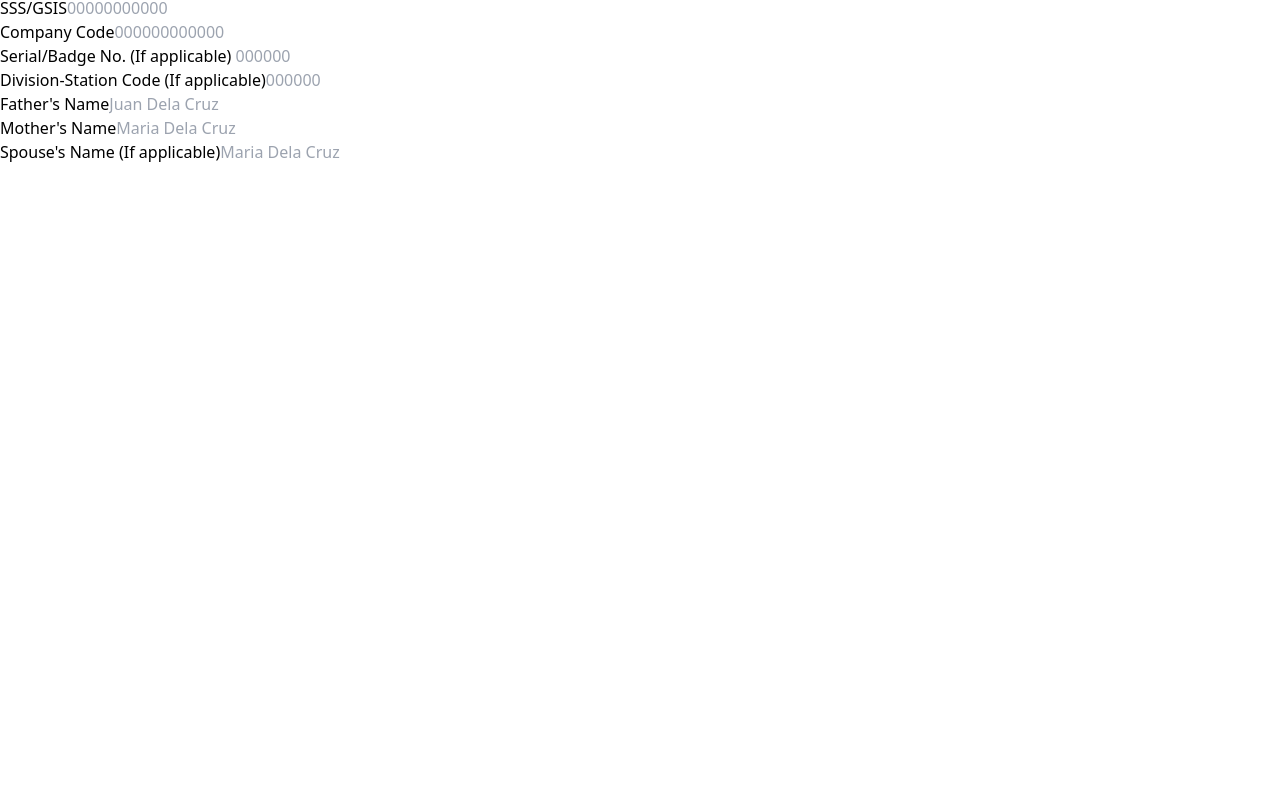
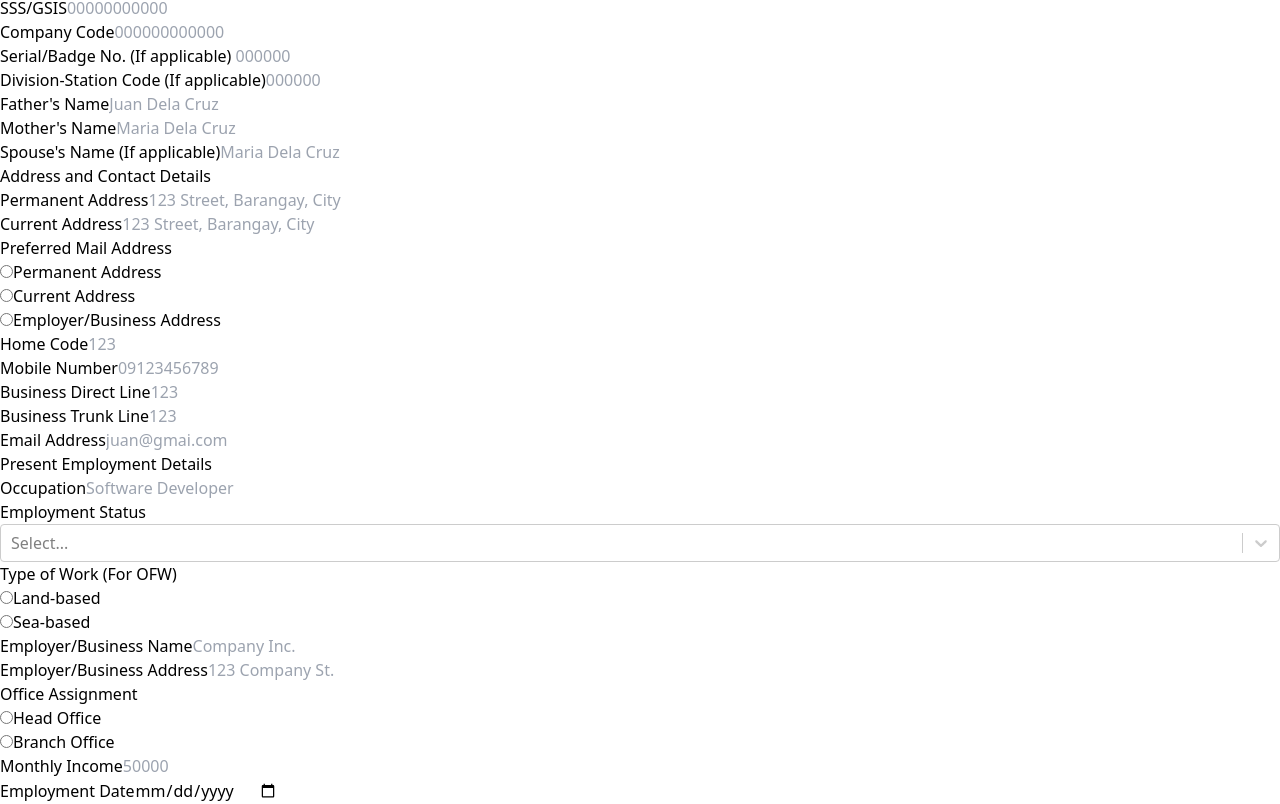
Before and after one commit to Veritaaaas/pag-ibig, a React (Vite) app in the folder frontend/: page /add-member in a window 1280 px wide. Shown: the part 1270-2074 px from the top of the page. Before the commit the page ends 1434 px from the top, so only its background shows below. Built offline with nearby package versions, Linux system fonts and the light colour scheme.

Commit message:
Add PresentEmpForm component for present employment details entry

```diff
--- a/frontend/src/components/form/Form.jsx
+++ b/frontend/src/components/form/Form.jsx
@@ -1,16 +1,21 @@
-import CreatableSelect from 'react-select/creatable';
-import { useState } from 'react';
+
 
 import Member_form from './Member_form';
 import Personal_form from './Personal_form';
+import Address_Contact_form from './Address_Contact_form';
+import PresentEmpForm from './PresentEmpForm';
 
 function Form() {
 
+
+
     return (
         <form action="">
-            <div className="flex flex-col gap-10 mt-14 px-8">
+            <div className="flex flex-col gap-10 mt-10 px-8 py-8">
                 <Member_form />
                 <Personal_form />
+                <Address_Contact_form />
+                <PresentEmpForm />
             </div>
         </form>
     );
--- /dev/null
+++ b/frontend/src/components/form/PresentEmpForm.jsx
@@ -0,0 +1,84 @@
+import Select from 'react-select';
+
+function PresentEmpForm() {
+
+    const employmentStatusOptions = [
+        { value: 'Permanent/Regular', label: 'Permanent/Regular' },
+        { value: 'Contractual', label: 'Contractual' },
+        { value: 'Part-time/Temporary', label: 'Part-time/Temporary' },
+        { value: 'Casual', label: 'Casual'},
+        { value: 'Project-based', label: 'Project-based'}
+    ]
+
+    return (
+        <div>
+            <h1 className="text-3xl font-semibold">Present Employment Details</h1>
+            <div className="flex flex-col gap-8 px-6 mt-4 text-xl">
+                <div className="flex gap-32">
+                    <div className="flex flex-col max-w-fit gap-2">
+                        <label htmlFor='Occupation'>Occupation</label>
+                        <input type="text" className="rounded-xl border-[#bcbcbc] border-[1px] p-2 w-[350px]" name="Occupation" id="Occupation" placeholder="Software Developer"/>
+                    </div>
+                    <div className="flex flex-col max-w-fit gap-2">
+                        <label htmlFor='Employment Status'>Employment Status</label>
+                        <Select
+                            options={employmentStatusOptions}
+                            isClearable
+                            isSearchable
+                            placeholder="Select..."
+                            className="w-[350px]"
+                        />
+                    </div>
+                    <div className="flex flex-col max-w-fit gap-2">
+                        <label htmlFor='Type of Work'>Type of Work (For OFW)</label>
+                        <div className="flex gap-8">
+                            <div className="flex gap-2">
+                                <input type="radio" name="Type of Work" id="Land-based" value="Land-based"/>
+                                <label htmlFor="Land-based">Land-based</label>
+                            </div>
+                            <div className="flex gap-2">
+                                <input type="radio" name="Type of Work" id="Sea-based" value="Sea-based"/>
+                                <label htmlFor="Sea-based">Sea-based</label>
+                            </div>
+                        </div>
+                    </div>
+                </div>
+                <div className="flex gap-32">
+                    <div className="flex flex-col max-w-fit gap-2">
+                        <label htmlFor='Employer/Business Name'>Employer/Business Name</label>
+                        <input type="text" className="rounded-xl border-[#bcbcbc] border-[1px] p-2 w-[350px]" name="Employer/Business Name" id="Employer/Business Name" placeholder="Company Inc."/>
+                    </div>
+                    <div className="flex flex-col max-w-fit gap-2">
+                        <label htmlFor='Employer/Business Address'>Employer/Business Address</label>
+                        <input type="text" className="rounded-xl border-[#bcbcbc] border-[1px] p-2 w-[350px]" name="Employer/Business Address" id="Employer/Business Address" placeholder="123 Company St."/>
+                    </div>
+                    <div className="flex flex-col max-w-fit gap-2">
+                        <label htmlFor='Office Assignment'>Office Assignment</label>
+                        <div className="flex gap-8">
+                            <div className='flex gap-2'>
+                                <input type="radio" name="Office Assignment" id="Head Office" value="Head Office"/>
+                                <label htmlFor="Head Office">Head Office</label>
+                            </div>
+                            <div className='flex gap-2'>
+                                <input type="radio" name="Office Assignment" id="Branch Office" value="Branch Office"/>
+                                <label htmlFor="Branch Office">Branch Office</label>
+                            </div>
+                        </div>
+                    </div>
+                </div>
+                <div className="flex gap-32">
+                    <div className="flex flex-col max-w-fit gap-2">
+                        <label htmlFor='Monthly Income'>Monthly Income</label>
+                        <input type="number" className="rounded-xl border-[#bcbcbc] border-[1px] p-2 w-[350px]" name="Monthly Income" id="Monthly Income" placeholder="50000"/>
+                    </div>
+                    <div className="flex flex-col max-w-fit gap-2">
+                        <label htmlFor='Employment Date'>Employment Date</label>
+                        <input type="date" className="rounded-xl border-[#bcbcbc] border-[1px] p-2 w-[350px]" name="Employment Date" id="Employment Date"/>
+                    </div>
+                </div>
+            </div>
+        </div>
+    );
+}
+
+export default PresentEmpForm;
```
